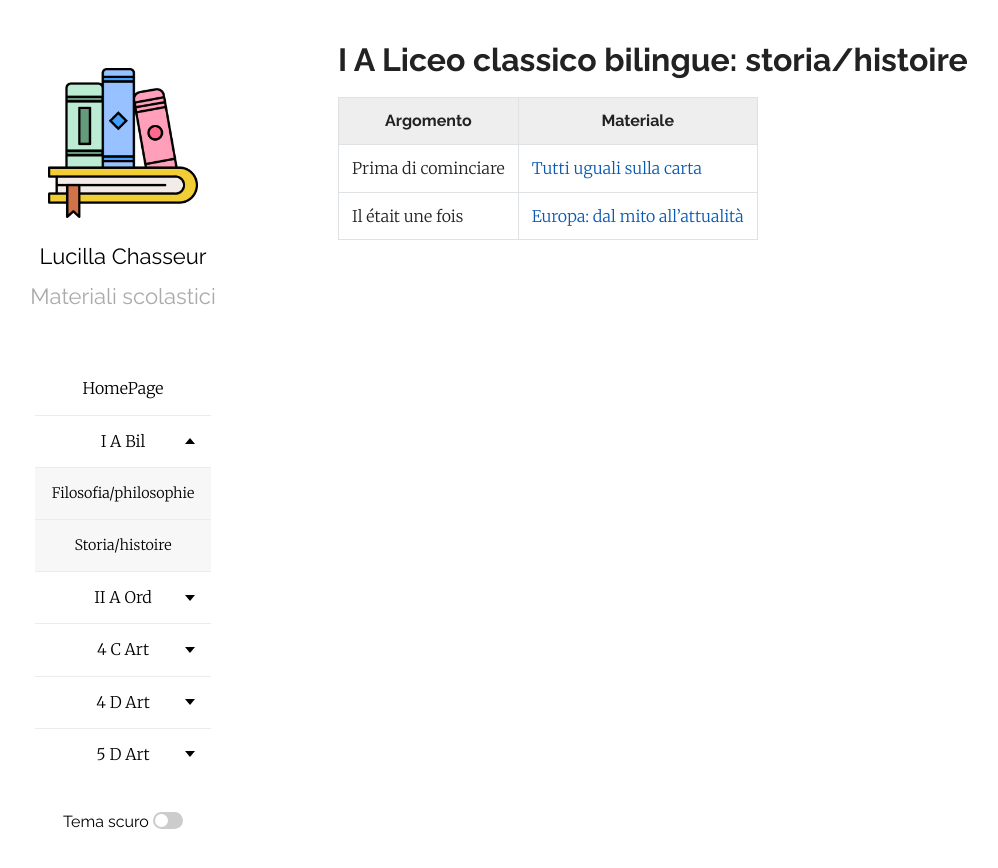
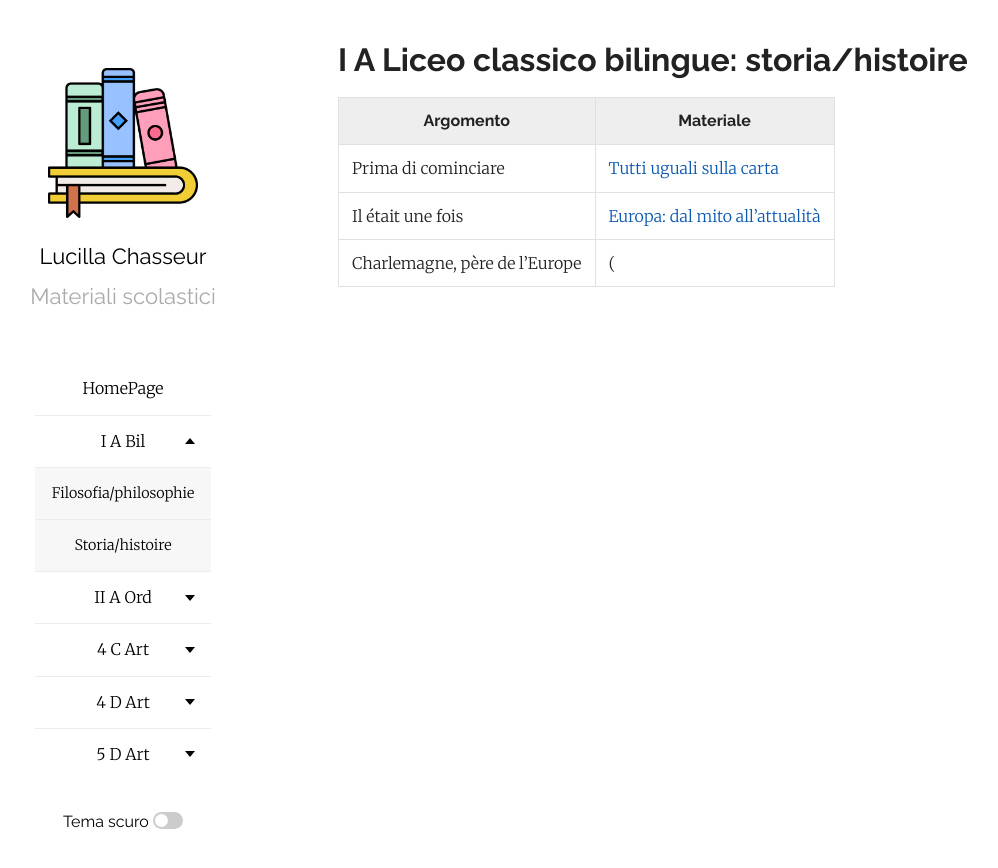
Before and after one commit to efemeridi/efemeridi.github.io, a Jekyll site: the page built from 1a_bil_storia.md, in a window 1280 px wide. Shown: the top 868 px of the page, without its empty margins (62-1060 px from the left). Built offline with Jekyll 4.4.1, drawn with Linux system fonts in a browser that asks for light colours; our own code applies the rules of GitHub Pages for plain Markdown files.

Commit message:
Add Charlemagne resource to 1a_bil_storia.md

```diff
--- a/1a_bil_storia.md
+++ b/1a_bil_storia.md
@@ -7,3 +7,4 @@ layout: page
 |-----------|-------------|
 |Prima di cominciare|[Tutti uguali sulla carta](https://vimeo.com/5304474/)
 |Il était une fois|[Europa: dal mito all'attualità](/materiali/I_A_bil/storia/il_etait_une_fois_intro_classe.pdf/)
+|Charlemagne, père de l'Europe|(
```
